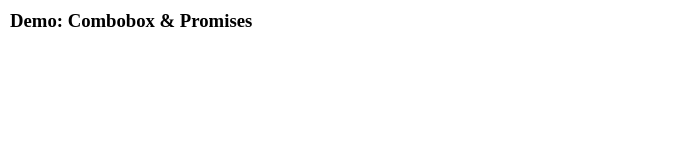
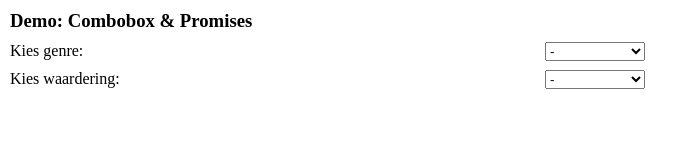
Before and after one commit to Stroomer/webdev-workshop-ajax, a plain HTML site: page index.html in a window 1280 px wide. Shown: the whole page, without its empty margins (0-698 px from the left). Drawn offline with Linux system fonts and the light colour scheme.

Commit message:
second commit

```diff
--- a/index.html
+++ b/index.html
@@ -10,8 +10,20 @@
   </head>
   <body>
     <h3>Demo: Combobox & Promises</h3>
-    <div id="statische_combo"></div>
+    <div id="statische_combo">
+      <label for="genre">Kies genre:</label>
+      <select name="genre" id="genre">
+        <option value="" selected>-</option>
+        <option value="drama">Drama</option>
+        <option value="romantiek">Romantiek</option>
+        <option value="horror">Horror</option>
+        <option value="action">Action</option>
+        <option value="thriller">Thriller</option>
+      </select>
+    </div>
+
     <div id="dynamische_combo"></div>
+
     <div id="dynamische_combo_json"></div>
   </body>
 </html>
--- a/src/assets/js/main.js
+++ b/src/assets/js/main.js
@@ -3,7 +3,41 @@
 // De options worden gevuld vanuit een array die in de parameters is meegegeven.
 // ------------------------------------------------------------------------------
 
+function createComboboxFromArray(params)
+{
+    const select = document.createElement('select');
+    const label  = document.createElement('label');
+    const parent = params.parent;
+    const options = params.options;
 
+    label.for       = params.label.for;
+    label.innerHTML = params.label.innerHTML;
+
+    select.name     = params.name;
+    select.id       = params.id;
+    select.addEventListener('change', function(event) {
+        console.log(event.target.value);
+    });
+
+    console.log(params.options);
+
+    for(let i=0; i<params.options.length; i++)
+    {
+        const option = document.createElement('option');
+        option.value = options[i];
+        option.innerHTML = options[i];
+        select.append(option);
+    }
+
+    parent.append(label);
+    parent.append(select);
+}
+
+createComboboxFromArray( {name:'waardering',
+                          id:'waardering',
+                          parent:document.getElementById('dynamische_combo'),
+                          options:['-', 'G', 'PG', 'PG-13', 'R', 'NC-17', 'NOT RATED', 'UNRATED'],
+                          label:{for:'waardering', innerHTML:'Kies waardering:'}} );
 
 // ------------------------------------------------------------------------------
 // Onderstaande functie is voor het (dynamisch) aanmaken van een Combobox.
```
